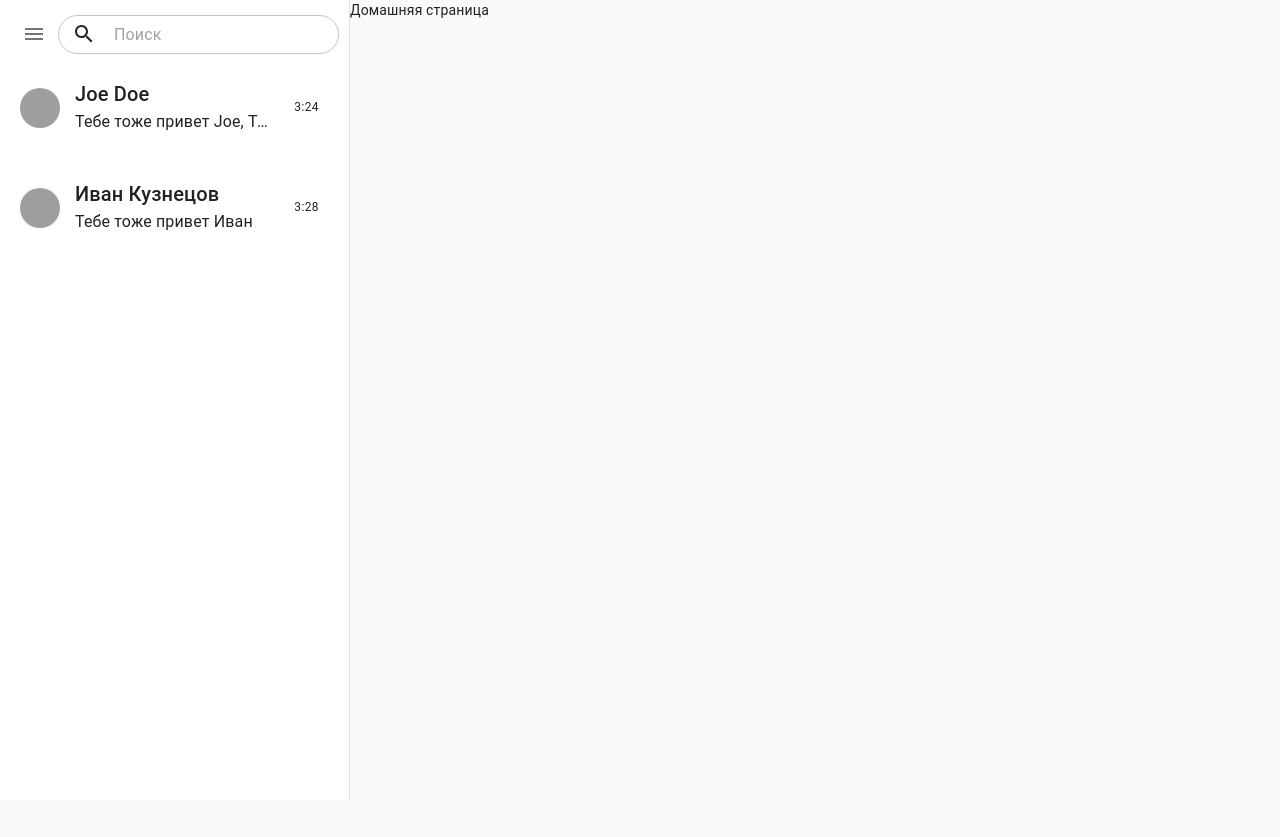
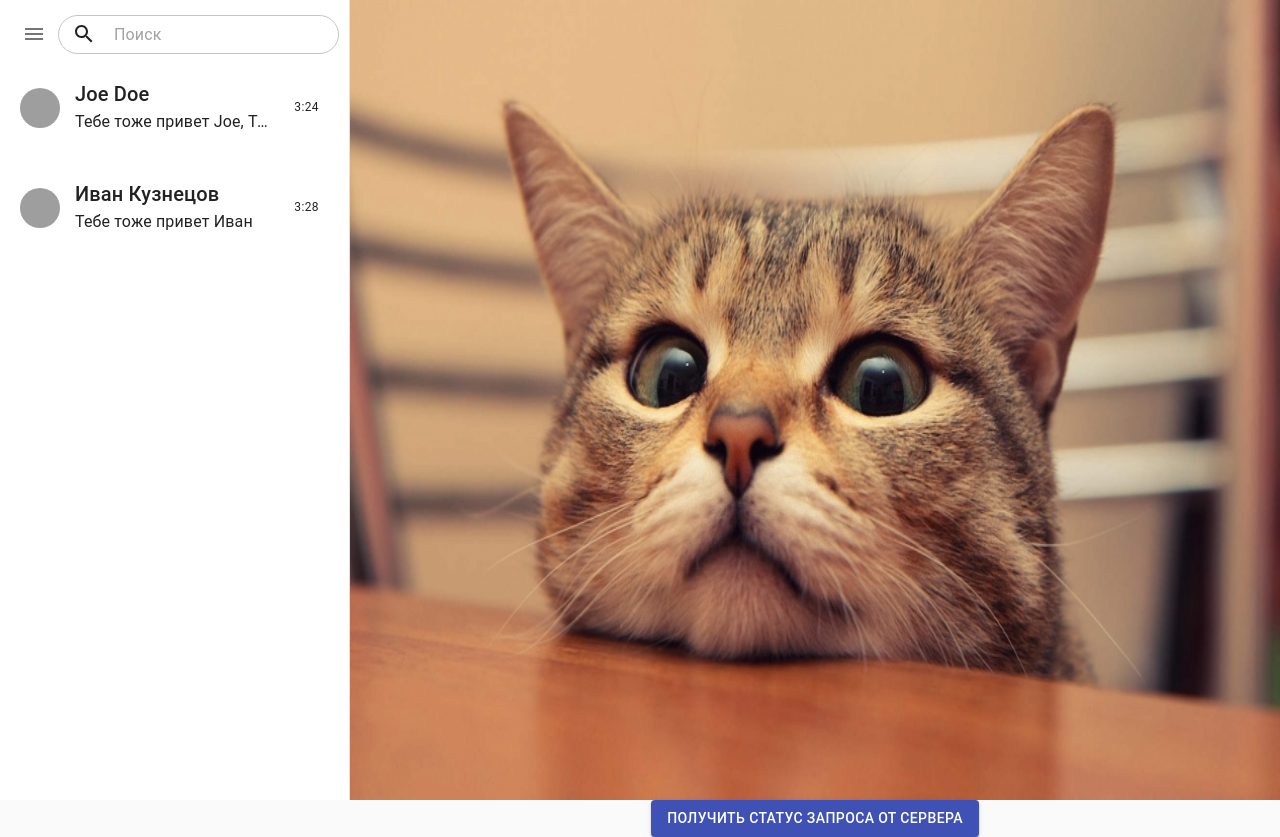
Before and after one commit to nikita1984/react_hw_8, a React (Create React App) app: page / in a window 1280 px wide. Before the commit the page ends 800 px from the top, so only its background shows below. Built offline with nearby package versions, Linux system fonts and the light colour scheme; grey boxes are pictures that could not be loaded.

Commit message:
create and rendering catProgress img

```diff
--- a/src/App.js
+++ b/src/App.js
@@ -41,7 +41,7 @@ const App = () => {
           </Route>
 
           <Route path="/">
-            <Home />
+            <CatsHTTP />
           </Route>
         </Switch>
       </div>
--- a/src/CatsHTTP/actions.js
+++ b/src/CatsHTTP/actions.js
@@ -9,7 +9,7 @@ const getLink = (responseStatus) => {
 export const getCatServerPhoto = () => async (dispatch, getState) => {
   const SERVER_REQUEST_URL = "https://thatcopy.pw/catapi/rest/";
   const {
-    cats: { data, loading, error },
+    cats: { data, loading, error  },
   } = getState();
 
   if (!loading) {
--- a/src/CatsHTTP/catsHTTPSlice.js
+++ b/src/CatsHTTP/catsHTTPSlice.js
@@ -1,7 +1,7 @@
 import { createSlice } from "@reduxjs/toolkit";
 
-// export const defaultData = "https://encrypted-tbn0.gstatic.com/images?q=tbn:ANd9GcT8NQzj2JqAe6Gtd65a7iTvm0-wKb2NlluwKA&usqp=CAU";
 export const defaultData = "images/catWaiting.jpg";
+const progressData = "images/status102.jpg";
 
 export const catsHTTPSlice = createSlice({
   name: "catsHTTP",
@@ -9,6 +9,7 @@ export const catsHTTPSlice = createSlice({
     loading: false,
     error: false,
     data: defaultData,
+    progressData: progressData,
   },
   reducers: {
     setLoading: (state, action) => {
--- a/src/CatsHTTP/index.js
+++ b/src/CatsHTTP/index.js
@@ -34,7 +34,7 @@ const useStyles = makeStyles((theme) => ({
 const Cats = () => {
   const classes = useStyles();
   const dispatch = useDispatch();
-  const { data, loading, error } = useSelector((state) => state.catsHTTP);
+  const { data, loading, error, progressData } = useSelector((state) => state.catsHTTP);
   console.log(data, loading, error);
 
   if (data !== defaultData) {
@@ -49,7 +49,9 @@ const Cats = () => {
   return (
     <div className={classes.wrapper}>
       <div className={classes.imageWrapper}>
-        {loading && <CircularProgress />}
+        {loading && <CircularProgress /> && (
+          <img className={classes.catImg} src={progressData} alt="progressCat" />
+        )}
         {error && <div>Возникла ошибка</div>}
 
         {!loading && !error && data && (
```
Also changed, not shown: public/images/status102.jpg (added).
